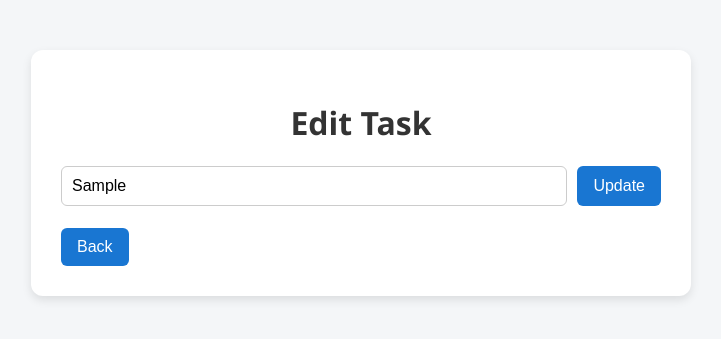
After one commit to ivanovrolls/FlaskToDo, a Flask app: page /edit/1 in a window 1280 px wide. The commit adds this page. Shown: the top 339 px of the page, without its empty margins (279-1000 px from the left). Run offline with Flask 3, Linux system fonts and the light colour scheme; tables that the repository leaves empty hold one stand-in row (values such as "Sample post").

Commit message:
Added the functionality to edit a task

```diff
--- a/app.py
+++ b/app.py
@@ -43,6 +43,22 @@ def complete(id):
     conn.close()
     return redirect(url_for('index'))
 
+@app.route('/edit/<int:id>')
+def edit(id):
+    conn = get_db_connection()
+    todo = conn.execute('SELECT * FROM todos WHERE id = ?', (id,)).fetchone()
+    conn.close()
+    return render_template('edit.html', todo=todo)
+
+@app.route('/update/<int:id>', methods=['POST'])
+def update(id):
+    new_task = request.form['task']
+    conn = get_db_connection()
+    conn.execute('UPDATE todos SET task = ? WHERE id = ?', (new_task, id))
+    conn.commit()
+    conn.close()
+    return redirect(url_for('index'))
+
 if __name__ == '__main__':
     conn = get_db_connection()
     conn.execute('CREATE TABLE IF NOT EXISTS todos (id INTEGER PRIMARY KEY, task TEXT, completed INTEGER DEFAULT 0)')
--- /dev/null
+++ b/templates/edit.html
@@ -0,0 +1,18 @@
+<!DOCTYPE html>
+<html>
+<head>
+    <title>Edit Task</title>
+        <link rel="stylesheet" href="{{ url_for('static', filename='style.css') }}">
+</head>
+<body>
+    <div class="container">
+        <h1>Edit Task</h1>
+        <form action="{{ url_for('update', id=todo.id) }}" method="POST">
+            <input type="text" name="task" value="{{ todo.task }}" required>
+            <button type="submit">Update</button>
+        </form>
+        <br>
+        <button onclick="window.location.href='{{ url_for('index') }}'">Back</button>
+    </div>
+</body>
+</html>
--- a/templates/index.html
+++ b/templates/index.html
@@ -25,6 +25,7 @@
                     {% endif %}
 
                     <a href="{{ url_for('delete', id=todo.id) }}">[Delete ❌]</a>
+                    <a href="{{ url_for('edit', id=todo.id) }}">[Edit 📝]</a>
                 </li>
             {% endfor %}
         </ul>
```
